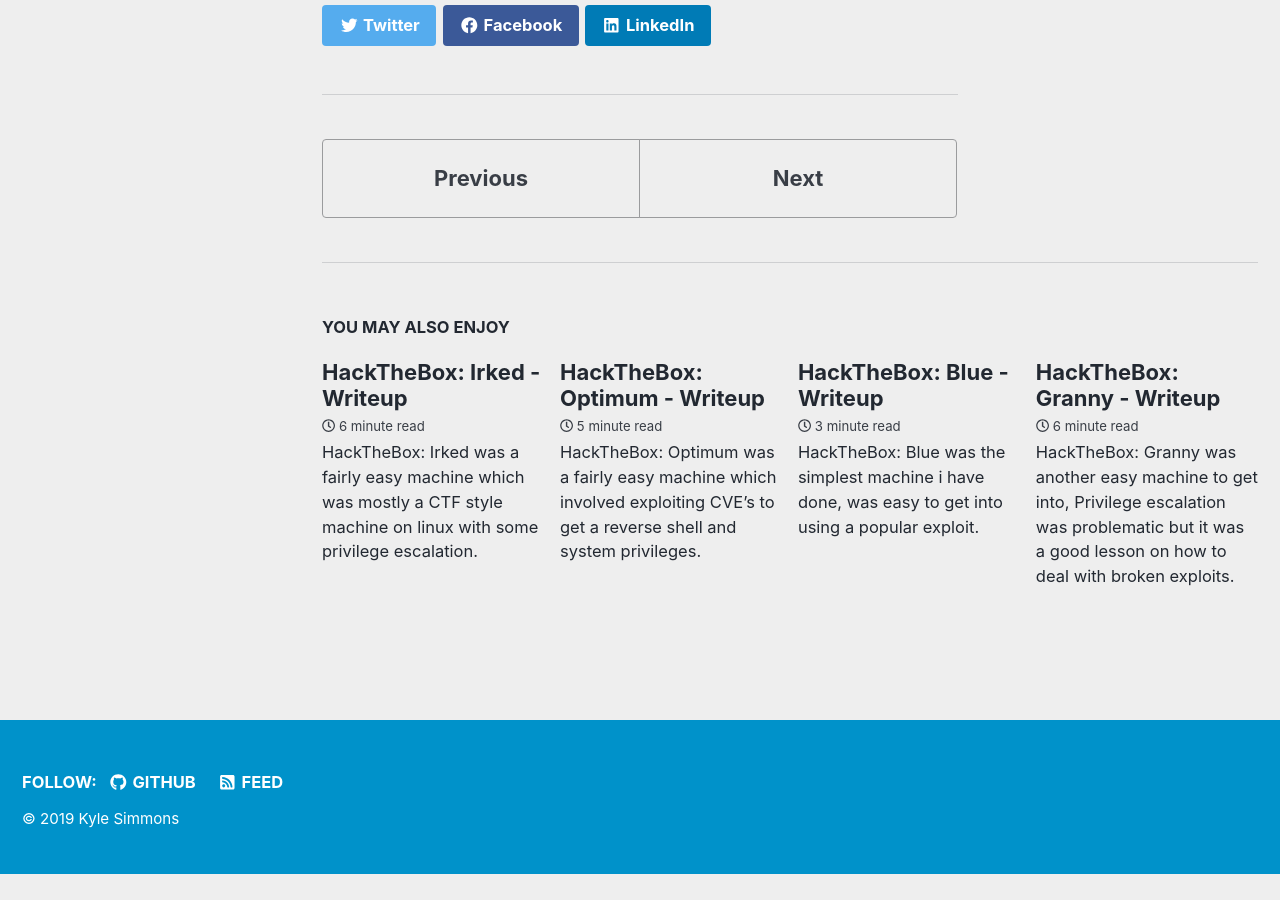
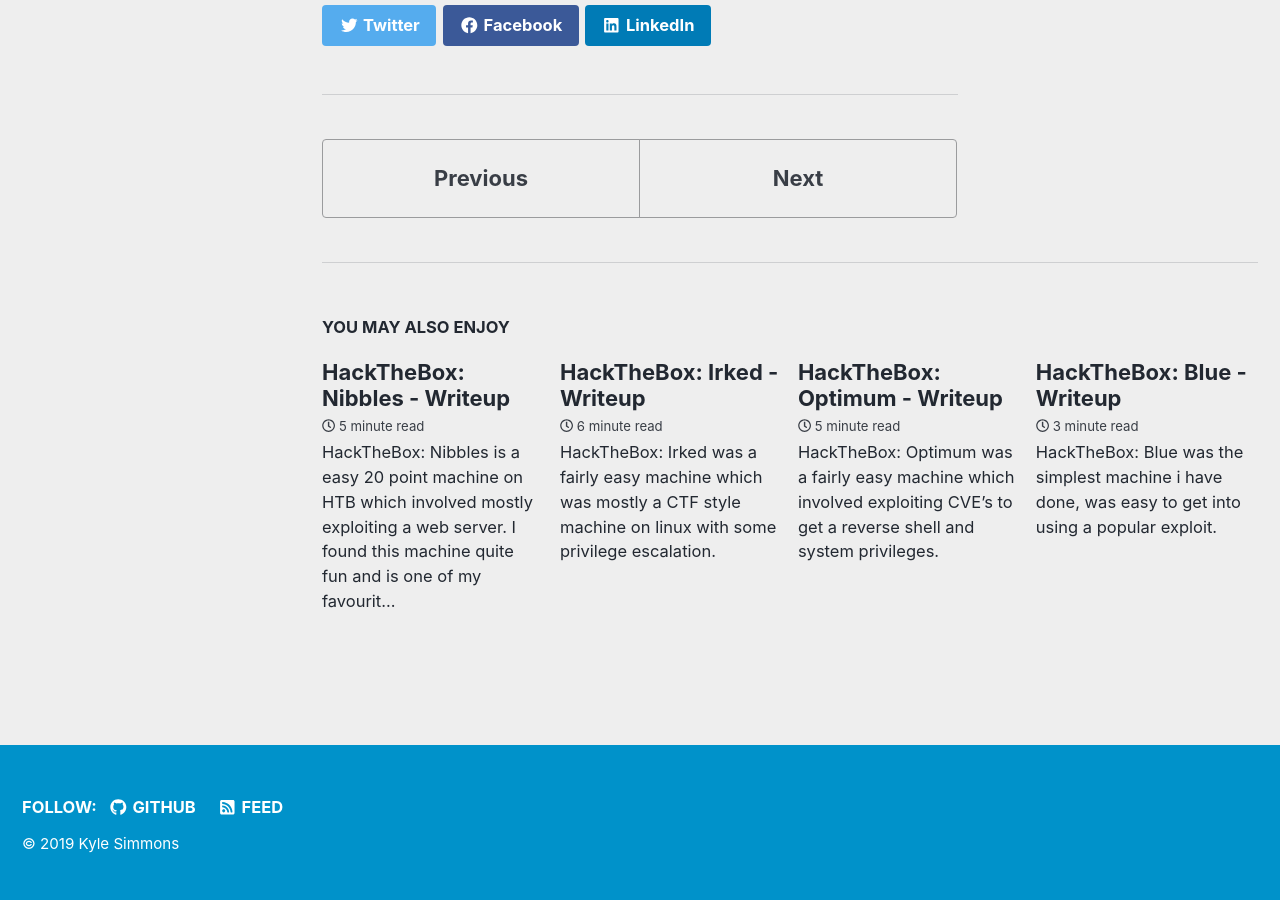
Before and after one commit to kyle-c-simmons/kyle-c-simmons.github.io, a Jekyll site: the page built from _posts/2019-20-04-htb-lame.markdown, in a window 1280 px wide and 900 px high, scrolled down 3701 px. Built offline with Jekyll 4.4.1, drawn with Linux system fonts in a browser that asks for light colours; cached includes are drawn as plain includes; nearby versions of some CDN libraries; before the commit the page ends 4576 px from its top, so only the background shows below that; some of the changed lines change nothing that is shown.

Commit message:
added nibbles

```diff
--- /dev/null
+++ b/_posts/2019-15-05-htb-nibbles.markdown
@@ -0,0 +1,124 @@
+---
+layout: single
+title:  "HackTheBox: Nibbles - Writeup"
+date:   2019-05-15 15:12:02 +0530
+author: Kyle Simmons
+categories: [htb]
+---
+HackTheBox: Nibbles is a easy 20 point machine on HTB which involved mostly exploiting a web server. I found
+this machine quite fun and is one of my favourite HTB machine with the methods used to exploit it.
+
+
+<img src="/assets/images/htb/nibbles/nibbles-htb.png">
+
+
+<h2>1.1 - Scanning</h2>
+I first started by doing a port scan of Irked (10.10.10.75).
+{% highlight shell %}
+nmap -sC -sV -A -T4 -oA nmap 10.10.10.75
+Nmap scan report for 10.10.10.75
+Host is up (0.036s latency).
+Not shown: 998 closed ports
+PORT   STATE SERVICE VERSION
+22/tcp open  ssh     OpenSSH 7.2p2 Ubuntu 4ubuntu2.2 (Ubuntu Linux; protocol 2.0)
+80/tcp open  http    Apache httpd 2.4.18 ((Ubuntu))
+|_http-server-header: Apache/2.4.18 (Ubuntu)
+|_http-title: Site doesn't have a title (text/html).
+Network Distance: 2 hops
+Service Info: OS: Linux; CPE: cpe:/o:linux:linux_kernel
+{% endhighlight %}
+
+The target is only running SSH and HTTP which suggests that the target of origin is the web server.
+
+<h3>1.2 - Web server enumeration</h3>
+Firstly as always, Dirb and Nikto and executed in the background. However, they did not reveal anything. When opening the website
+in the browser a blank page with `Hello world` is found. A look at the source code gives us a CTF style hint:
+<br><br>
+<img src="/assets/images/htb/nibbles/nibbles-blog-found.png">
+<br><br>
+
+<h3>1.3 - Nibbleblog enumeration</h3>
+
+Using searchsploit to find possible nibbleblog exploits:
+
+<img src="/assets/images/htb/nibbles/possible-exploit.png">
+
+A SQLi and file upload exploit is found. However, the version of the nibbleblog has not been enumerated yet so the exploits
+may not work. Research is conducted to find out what nibbleblog is. A open source CMS github repo is found from some research:
+
+[nibbleblog open source CMS github]
+
+When browsing through CMS file system, a interesting file is found called `98-constants.bit`. This file displays the version of the CMS. When attempting to find the file on the target, the file is found with a version!
+
+
+<img src="/assets/images/htb/nibbles/found-version.png">
+
+Version: `4.0.3`<br>
+Possible exploit: File upload (found via searchsploit)<br>
+Exploit information found: [Fie upload manual exploitation]
+
+The exploit found uploads a file and the extension of the file is not checked and can be uploaded, which can be used to get an RCE. However, it requires credentials to login.
+
+<h3>1.4 - Credentials Enumeration</h3>
+A web page of `update.php` is found which shows hidden `xml` files:
+
+<img src="/assets/images/htb/nibbles/installphp-private-files.png">
+
+When browsing both the files an email / username is found in the `config.xml` file which could be used to guess the password.
+
+<img src="/assets/images/htb/nibbles/username-found.png">
+
+The `<notifcation_email_to>` tag contains `admin@nibbles.com`. This suggest that one of the usernames is `admin`. Using these credentials attempts were made to attempt to login to the server. After some attempts with guesses login was successful!
+<br><br>
+Username: `admin`<br>
+Password: `nibbles`
+
+<h2>2.1 - Exploitation</h2>
+The exploit can now be used to get RCE. The exploit says to visit the URL:
+<br>
+URL: http://10.10.10.75/nibbleblog/admin.php?controller=plugins&action=install&plugin=my_image
+<br><br>
+Before running the exploit, a shell is generated with `msfvenom`:
+
+
+<img src="/assets/images/htb/nibbles/generate-shell.png">
+<br><br>
+metasploit multi handler setup:
+
+<img src="/assets/images/htb/nibbles/multi-handler-setup.png">
+
+<h3> 2.2 - Exploitation file upload</h3>
+The shell is then uploaded via the My image page:
+
+<img src="/assets/images/htb/nibbles/shell-uploaded-warning.png">
+
+The shell has been uploaded and a multi-handler is waiting for the shell connection. Some enumeration is done to find the shell, the `/private` folder found on the `/update.php` contains file paths to the `my_image` plugin:
+
+<img src="/assets/images/htb/nibbles/shell-found.png">
+
+A reverse shell is now open! The user.txt can be retrieved.
+
+<img src="/assets/images/htb/nibbles/shell-worked.png">
+
+
+<h2>3.1 - Post Exploitation</h2>
+I first started by enumerating the kernel and OS information:
+
+<img src="/assets/images/htb/nibbles/linux-version.png">
+
+Searchsploit found a vulnerability for the kernel:
+
+<img src="/assets/images/htb/nibbles/exploit-found.png">
+
+The exploit is then downloaded and can tested on the target to attempt to get root.
+
+<h3>3.2 - Executing the exploit</h3>
+
+`wget` is used to download the exploit ti the `/tmp` directory and then the exploit is executed:
+
+<img src="/assets/images/htb/nibbles/priv-escalated.png">
+
+Root access gained!
+
+[nibbleblog open source CMS github]: https://github.com/dignajar/nibbleblog
+[Fie upload manual exploitation]: https://packetstormsecurity.com/files/133425/NibbleBlog-4.0.3-Shell-Upload.html
```
Also changed, not shown: _posts/2019-15-05-htb-irked.markdown (+0 -9 lines), assets/images/htb/nibbles/exploit-found.png (added), assets/images/htb/nibbles/found-version.png (added), assets/images/htb/nibbles/generate-shell.png (added), assets/images/htb/nibbles/installphp-private-files.png (added), assets/images/htb/nibbles/linux-version.png (added), assets/images/htb/nibbles/multi-handler-setup.png (added), assets/images/htb/nibbles/nibbles-blog-found.png (added), assets/images/htb/nibbles/nibbles-htb.png (added), assets/images/htb/nibbles/possible-exploit.png (added), assets/images/htb/nibbles/priv-escalated.png (added), assets/images/htb/nibbles/shell-found.png (added), assets/images/htb/nibbles/shell-uploaded-warning.png (added), assets/images/htb/nibbles/shell-worked.png (added), 1 more files.
